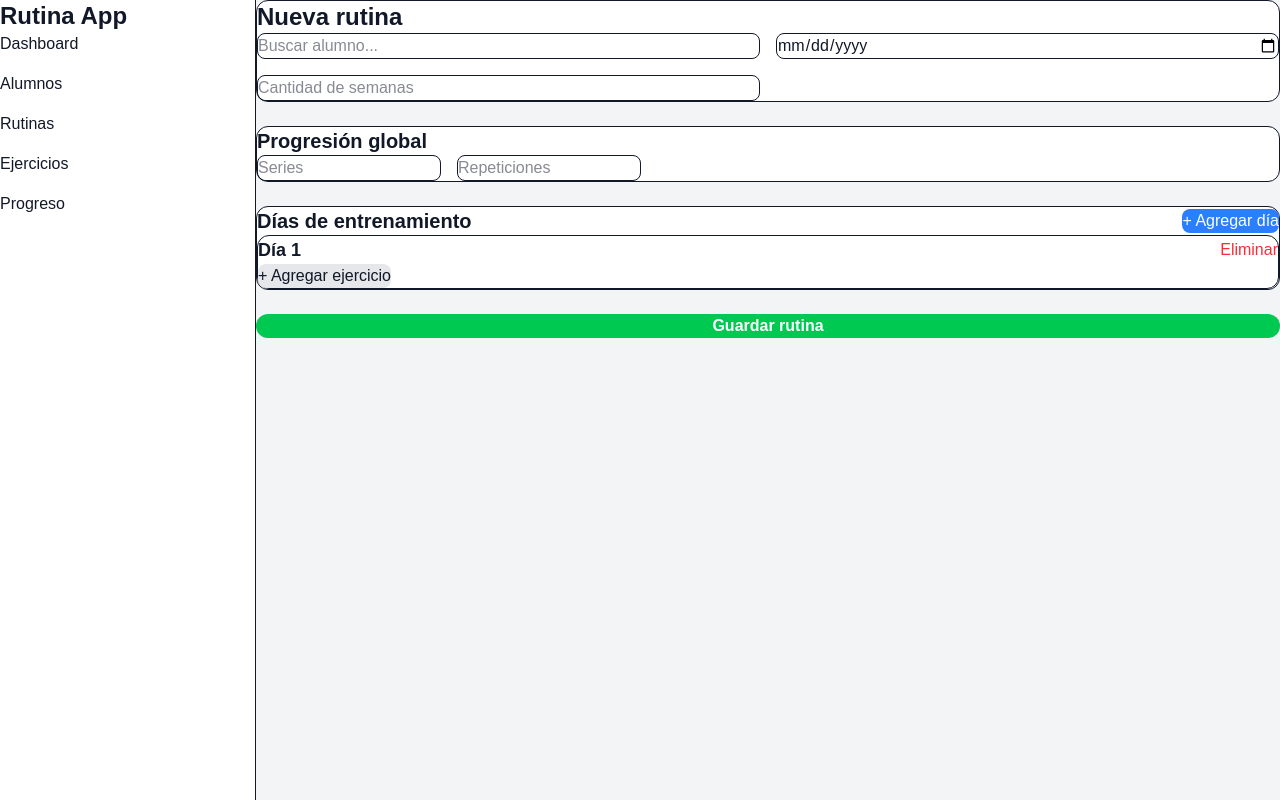
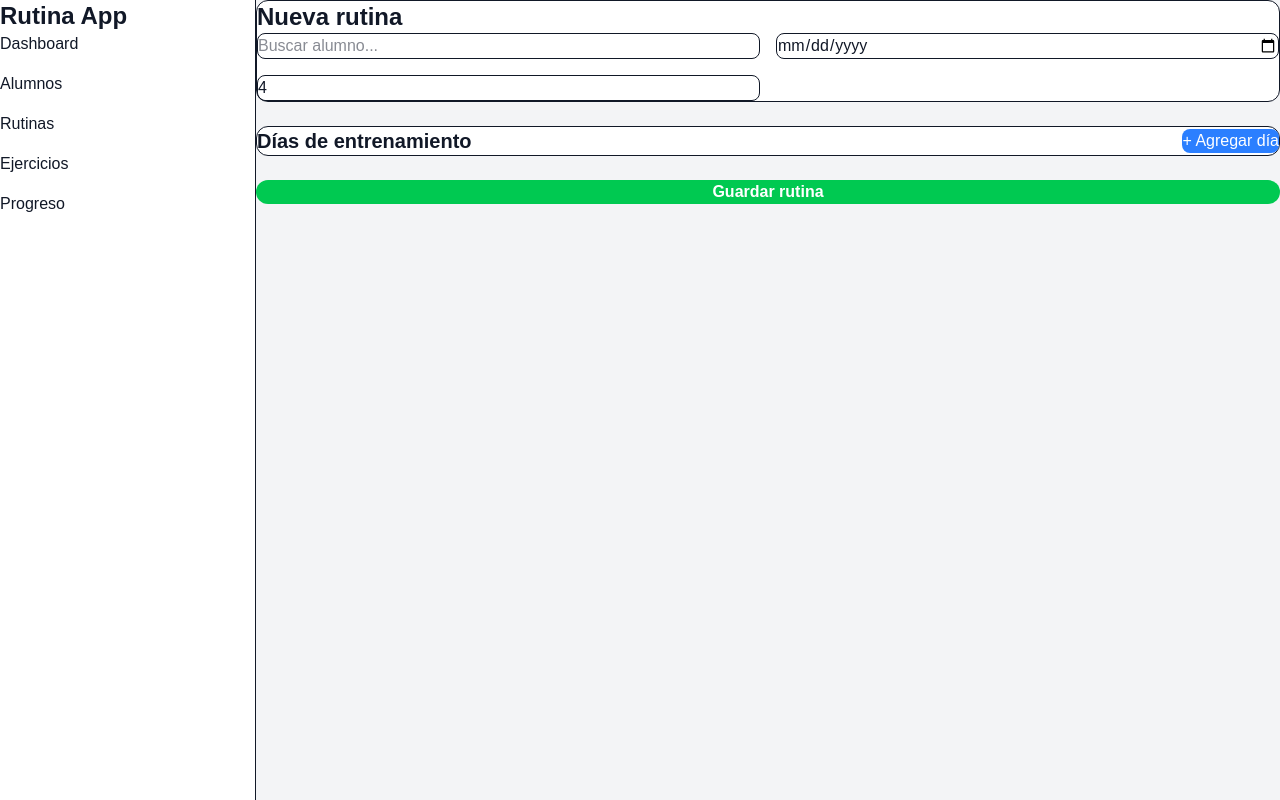
Before and after one commit to AriCocaro/rutinaappnew, a Next.js app: page /rutinas in a window 1280 px wide. Built offline with nearby package versions, Linux system fonts and the light colour scheme.

Commit message:
todo ok parece fluir, a partir de ahoar se crean json

```diff
--- a/src/components/rutinas/ConstructorRutinas.tsx
+++ b/src/components/rutinas/ConstructorRutinas.tsx
@@ -5,36 +5,70 @@ import { useState } from "react";
 import DiaRutinaItem from "./DiaRutinaItem";
 
 import type {
-  Dia,
+  Rutina,
   Ejercicio,
 } from "@/types/rutinas";
 
 /*
 |--------------------------------------------------------------------------
-| TIPOS
-|--------------------------------------------------------------------------
-| Definimos la estructura de los datos.
+| CONSTRUCTOR DE RUTINAS
 |--------------------------------------------------------------------------
 */
-
-
 
 export default function ConstructorRutinas() {
 
   /*
   |--------------------------------------------------------------------------
-  | ESTADO PRINCIPAL
+  | RUTINA VACÍA
   |--------------------------------------------------------------------------
-  | Acá guardamos todos los días y ejercicios.
+  | La rutina se construye desde cero.
   |--------------------------------------------------------------------------
   */
 
-  const [dias, setDias] = useState<Dia[]>([
-    {
-      id: 1,
-      ejercicios: [],
-    },
-  ]);
+  const rutinaInicial: Rutina = {
+
+    id: Date.now(),
+
+    alumnoId: 0,
+
+    fechaInicio: "",
+
+    semanas: 4,
+
+    semanasExtra: 0,
+
+    activa: true,
+
+    dias: [],
+  };
+
+  /*
+  |--------------------------------------------------------------------------
+  | ESTADO PRINCIPAL
+  |--------------------------------------------------------------------------
+  */
+
+  const [rutina, setRutina] = useState<Rutina>(
+    rutinaInicial
+  );
+
+  /*
+  |--------------------------------------------------------------------------
+  | ACTUALIZAR RUTINA
+  |--------------------------------------------------------------------------
+  */
+
+  function actualizarRutina(
+    campo: keyof Rutina,
+    valor: string | number | boolean
+  ) {
+
+    setRutina({
+      ...rutina,
+
+      [campo]: valor,
+    });
+  }
 
   /*
   |--------------------------------------------------------------------------
@@ -44,14 +78,19 @@ export default function ConstructorRutinas() {
 
   function agregarDia() {
 
-    setDias([
-      ...dias,
+    const nuevosDias = [
+      ...rutina.dias,
 
       {
-        id: dias.length + 1,
+        id: rutina.dias.length + 1,
         ejercicios: [],
       },
-    ]);
+    ];
+
+    setRutina({
+      ...rutina,
+      dias: nuevosDias,
+    });
   }
 
   /*
@@ -62,24 +101,25 @@ export default function ConstructorRutinas() {
 
   function eliminarDia(idDia: number) {
 
-    const nuevosDias = dias.filter(
+    const nuevosDias = rutina.dias.filter(
       (dia) => dia.id !== idDia
     );
 
-    setDias(nuevosDias);
+    setRutina({
+      ...rutina,
+      dias: nuevosDias,
+    });
   }
 
   /*
   |--------------------------------------------------------------------------
   | AGREGAR EJERCICIO
   |--------------------------------------------------------------------------
-  | Agrega un ejercicio dentro del día seleccionado.
-  |--------------------------------------------------------------------------
   */
 
   function agregarEjercicio(idDia: number) {
 
-    const nuevosDias = dias.map((dia) => {
+    const nuevosDias = rutina.dias.map((dia) => {
 
       if (dia.id === idDia) {
 
@@ -108,7 +148,10 @@ export default function ConstructorRutinas() {
       return dia;
     });
 
-    setDias(nuevosDias);
+    setRutina({
+      ...rutina,
+      dias: nuevosDias,
+    });
   }
 
   /*
@@ -122,7 +165,7 @@ export default function ConstructorRutinas() {
     idEjercicio: number
   ) {
 
-    const nuevosDias = dias.map((dia) => {
+    const nuevosDias = rutina.dias.map((dia) => {
 
       if (dia.id === idDia) {
 
@@ -139,14 +182,15 @@ export default function ConstructorRutinas() {
       return dia;
     });
 
-    setDias(nuevosDias);
+    setRutina({
+      ...rutina,
+      dias: nuevosDias,
+    });
   }
 
   /*
   |--------------------------------------------------------------------------
   | ACTUALIZAR EJERCICIO
-  |--------------------------------------------------------------------------
-  | Permite modificar cualquier campo del ejercicio.
   |--------------------------------------------------------------------------
   */
 
@@ -157,7 +201,7 @@ export default function ConstructorRutinas() {
     valor: string | boolean
   ) {
 
-    const nuevosDias = dias.map((dia) => {
+    const nuevosDias = rutina.dias.map((dia) => {
 
       if (dia.id === idDia) {
 
@@ -171,7 +215,6 @@ export default function ConstructorRutinas() {
               return {
                 ...ejercicio,
 
-                // Actualización dinámica
                 [campo]: valor,
               };
             }
@@ -184,7 +227,10 @@ export default function ConstructorRutinas() {
       return dia;
     });
 
-    setDias(nuevosDias);
+    setRutina({
+      ...rutina,
+      dias: nuevosDias,
+    });
   }
 
   return (
@@ -200,46 +246,49 @@ export default function ConstructorRutinas() {
 
         <div className="grid grid-cols-1 md:grid-cols-2 gap-4">
 
+          {/* Alumno */}
+
           <input
             type="text"
+
             placeholder="Buscar alumno..."
+
             className="border rounded-lg px-4 py-3"
           />
 
+          {/* Fecha */}
+
           <input
             type="date"
+
+            value={rutina.fechaInicio}
+
+            onChange={(e) =>
+              actualizarRutina(
+                "fechaInicio",
+                e.target.value
+              )
+            }
+
             className="border rounded-lg px-4 py-3"
           />
 
-          <input
-            type="number"
-            placeholder="Cantidad de semanas"
-            className="border rounded-lg px-4 py-3"
-          />
-
-        </div>
-
-      </div>
-
-      {/* PROGRESIÓN GLOBAL */}
-
-      <div className="bg-white p-6 rounded-xl border">
-
-        <h2 className="text-xl font-bold mb-4">
-          Progresión global
-        </h2>
-
-        <div className="grid grid-cols-2 gap-4 max-w-sm">
+          {/* Semanas */}
 
           <input
             type="number"
-            placeholder="Series"
-            className="border rounded-lg px-4 py-3"
-          />
 
-          <input
-            type="number"
-            placeholder="Repeticiones"
+            placeholder="Cantidad de semanas"
+
+            value={rutina.semanas}
+
+            onChange={(e) =>
+              actualizarRutina(
+                "semanas",
+                Number(e.target.value)
+              )
+            }
+
             className="border rounded-lg px-4 py-3"
           />
 
@@ -268,8 +317,7 @@ export default function ConstructorRutinas() {
 
         <div className="flex flex-col gap-4">
 
-            {/* Recorremos todos los días */}
-            {dias.map((dia) => (
+          {rutina.dias.map((dia) => (
 
             <DiaRutinaItem
               key={dia.id}
@@ -286,11 +334,10 @@ export default function ConstructorRutinas() {
             />
 
           ))}
+
         </div>
 
       </div>
-
-      {/* BOTÓN FINAL */}
 
       <button className="bg-green-500 text-white py-4 rounded-xl font-bold">
         Guardar rutina
--- a/src/lib/mok/rutinas.ts
+++ /dev/null
@@ -1,91 +0,0 @@
-import type { Rutina } from "@/types/rutinas";
-
-/*
-|--------------------------------------------------------------------------
-| MOCK RUTINA
-|--------------------------------------------------------------------------
-| Datos falsos para probar la app antes del backend.
-|--------------------------------------------------------------------------
-*/
-
-export const rutinaMock: Rutina = {
-
-  id: 1,
-
-  alumnoId: 14,
-
-  nombre: "Hipertrofia Mayo",
-
-  fechaInicio: "2026-05-26",
-
-  semanas: 4,
-
-  semanasExtra: 2,
-
-  activa: true,
-
-  dias: [
-
-    {
-      id: 1,
-
-      ejercicios: [
-
-        {
-          id: 1,
-
-          nombre: "Sentadilla",
-
-          material: "Barra",
-
-          notas: "Controlar bajada",
-
-          override: false,
-
-          seriesOverride: "",
-
-          repsOverride: "",
-        },
-
-        {
-          id: 2,
-
-          nombre: "Prensa",
-
-          material: "Máquina",
-
-          notas: "",
-
-          override: true,
-
-          seriesOverride: "5",
-
-          repsOverride: "10",
-        },
-      ],
-    },
-
-    {
-      id: 2,
-
-      ejercicios: [
-
-        {
-          id: 3,
-
-          nombre: "Press banca",
-
-          material: "Barra",
-
-          notas: "",
-
-          override: false,
-
-          seriesOverride: "",
-
-          repsOverride: "",
-        },
-      ],
-    },
-  ],
-};
--- /dev/null
+++ b/src/types/ejercicios.ts
@@ -0,0 +1,79 @@
+/*
+|--------------------------------------------------------------------------
+| POSTURAS
+|--------------------------------------------------------------------------
+| Posiciones posibles del cuerpo durante el ejercicio.
+|--------------------------------------------------------------------------
+*/
+
+export type Postura =
+  | "parado"
+  | "sentado"
+  | "tumbado"
+  | "inclinado"
+  | "arrodillado";
+
+/*
+|--------------------------------------------------------------------------
+| MATERIAL
+|--------------------------------------------------------------------------
+| Equipamiento utilizado para ejecutar ejercicios.
+|--------------------------------------------------------------------------
+*/
+
+export type Material = {
+
+  // ID único
+  id: number;
+
+  // Nombre visible
+  nombre: string;
+
+  // Peso inicial sugerido
+  pesoBase?: number;
+
+  // Incremento habitual
+  incrementoBase?: number;
+};
+
+/*
+|--------------------------------------------------------------------------
+| EJERCICIO BASE
+|--------------------------------------------------------------------------
+| Representa el ejercicio del catálogo.
+|--------------------------------------------------------------------------
+*/
+
+export type EjercicioBase = {
+
+  // ID único
+  id: number;
+
+  // Nombre ejercicio
+  nombre: string;
+
+  // Descripción opcional
+  descripcion?: string;
+
+  // Posición corporal principal
+  postura: Postura;
+
+  // Materiales permitidos
+  materiales: Material[];
+
+  // Activo o archivado
+  activo: boolean;
+
+  /*
+  |--------------------------------------------------------------------------
+  | ORIGEN DEL EJERCICIO
+  |--------------------------------------------------------------------------
+  | Define quién creó el ejercicio.
+  |--------------------------------------------------------------------------
+  */
+
+  creadoPor:
+    | "sistema"
+    | "gimnasio"
+    | "entrenador";
+};
```
Also changed, not shown: src/types/rutinas.ts (+2 -5 lines). Lines whose indentation alone changed are shown as unchanged.
